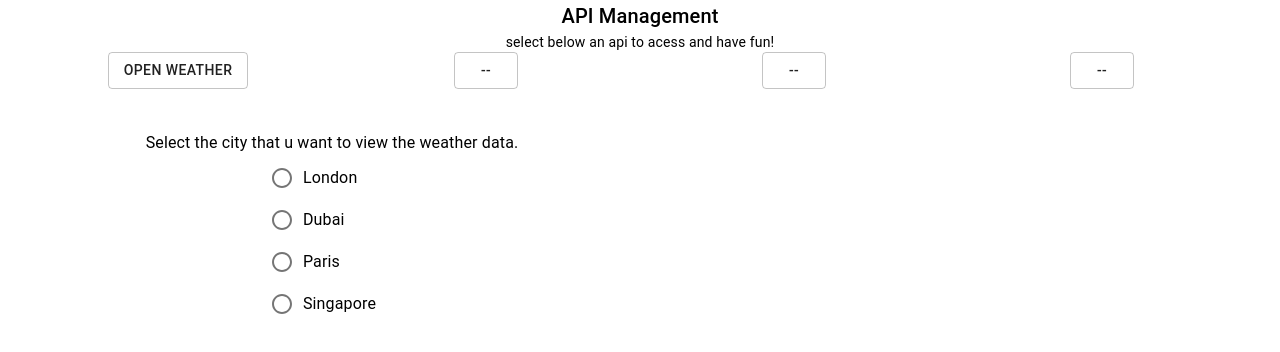
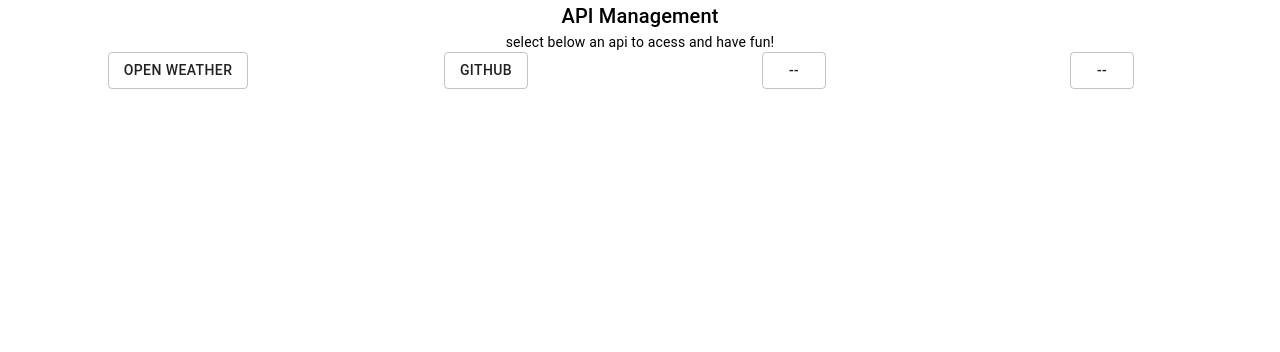
Before and after one commit to dgosza/api_management, a React (Create React App) app in the folder frontend/: page / in a window 1280 px wide. Shown: the top 352 px of the page. Built offline with nearby package versions, Linux system fonts and the light colour scheme.

Commit message:
fixing broke on application adding a catch and created github component

```diff
--- a/frontend/src/App.js
+++ b/frontend/src/App.js
@@ -1,4 +1,4 @@
-import React, { useState } from 'react';
+import React, { useState, useRef } from 'react';
 import './App.css';
 
 //Material UI
@@ -9,13 +9,26 @@
 
 //My Components
 import OpenWeather from './components/OpenWeather'
+import Github from './components/Github'
 
 function App() {
 
-    const [componentSelected, setComponentSelected] = useState(<OpenWeather></OpenWeather>)
+    const [componentSelected, setComponentSelected] = useState('')
 
-    const handleClick = () => {
-        setComponentSelected(<OpenWeather/>)
+    const githubRef = useRef()
+    const openweatherRef = useRef()
+
+    const handleClick = (ref) => {
+
+        switch (ref.current.attributes.id.value) {
+            case 'openweather':
+                setComponentSelected(<OpenWeather/>)
+                break;
+            case 'github':
+                setComponentSelected(<Github/>)
+                break;
+        }
+
     }
 
     return (
@@ -26,11 +39,11 @@
             <Grid container className="listButtons">
 
                 <Grid item lg={3} align="center">
-                    <Button variant="outlined" onClick={() => { handleClick() }}>Open Weather</Button>
+                    <Button variant="outlined" ref={openweatherRef} id="openweather" onClick={() => { handleClick(openweatherRef) }}>Open Weather</Button>
                 </Grid>
 
                 <Grid item lg={3} align="center">
-                    <Button variant="outlined">--</Button>
+                    <Button variant="outlined" ref={githubRef} id="github" onClick={() => { handleClick(githubRef) }}>Github</Button>
                 </Grid>
 
                 <Grid item lg={3} align="center">
@@ -42,7 +55,7 @@
                 </Grid>
 
             </Grid>
-            <br className="noSelected"/><br className="noSelected"/>
+            <br className="noSelected" /><br className="noSelected" />
 
             {componentSelected}
 
--- /dev/null
+++ b/frontend/src/components/Github/index.js
@@ -0,0 +1,9 @@
+import React from 'react';
+
+const Github = () => {
+    return (
+        <h1>sods</h1>
+    )
+}
+
+export default Github
--- a/frontend/src/components/OpenWeather/BoxWeather/Icon.js
+++ b/frontend/src/components/OpenWeather/BoxWeather/Icon.js
@@ -1,3 +1,3 @@
 import React from 'react'
-const Icon = props => <img src={props.icon} />
+const Icon = props => <img src={props.icon} alt="Weather Icon" />
 export default Icon
--- a/frontend/src/components/OpenWeather/BoxWeather/index.js
+++ b/frontend/src/components/OpenWeather/BoxWeather/index.js
@@ -1,10 +1,9 @@
 import React from 'react';
 import './style.css'
 
-//weather icon path
-import iconpath from '../../../assets/images/weatherIcons/02d.png'
+//Icon Component
+import Icon from './Icon'
 
-import Icon from './Icon'
 //hoc
 import Aux from '../../hoc'
 
--- a/frontend/src/components/OpenWeather/index.js
+++ b/frontend/src/components/OpenWeather/index.js
@@ -27,11 +27,10 @@
         setRenderDataComponent(<BoxWeather icon={iconWeather} description={descriptionWeather} temp={tempWeather} location={locationWeather} wind={windWeather} />)
     }, [iconWeather, descriptionWeather, tempWeather, locationWeather, windWeather])
 
-    const handleCityChoosed = async (e) => {
+    const handleCityChoosed = (e) => {
         const apiWeatherKey = '478828782f2af557333ec4cfba9dcb7a'
         const city = e.target.value
         const urlRequested = `http://api.openweathermap.org/data/2.5/weather?q=${city}&appid=${apiWeatherKey}`
-
         fetch(urlRequested)
             .then(response => response.json())
             .then(data => {
@@ -41,6 +40,9 @@
                 setLocationWeather(data.name)
                 setWindWeather(data.wind.speed)
 
+            })
+            .catch((err) => {
+                console.log('error: ' + err)
             })
         setShowWeatherData(true)
     }
```
